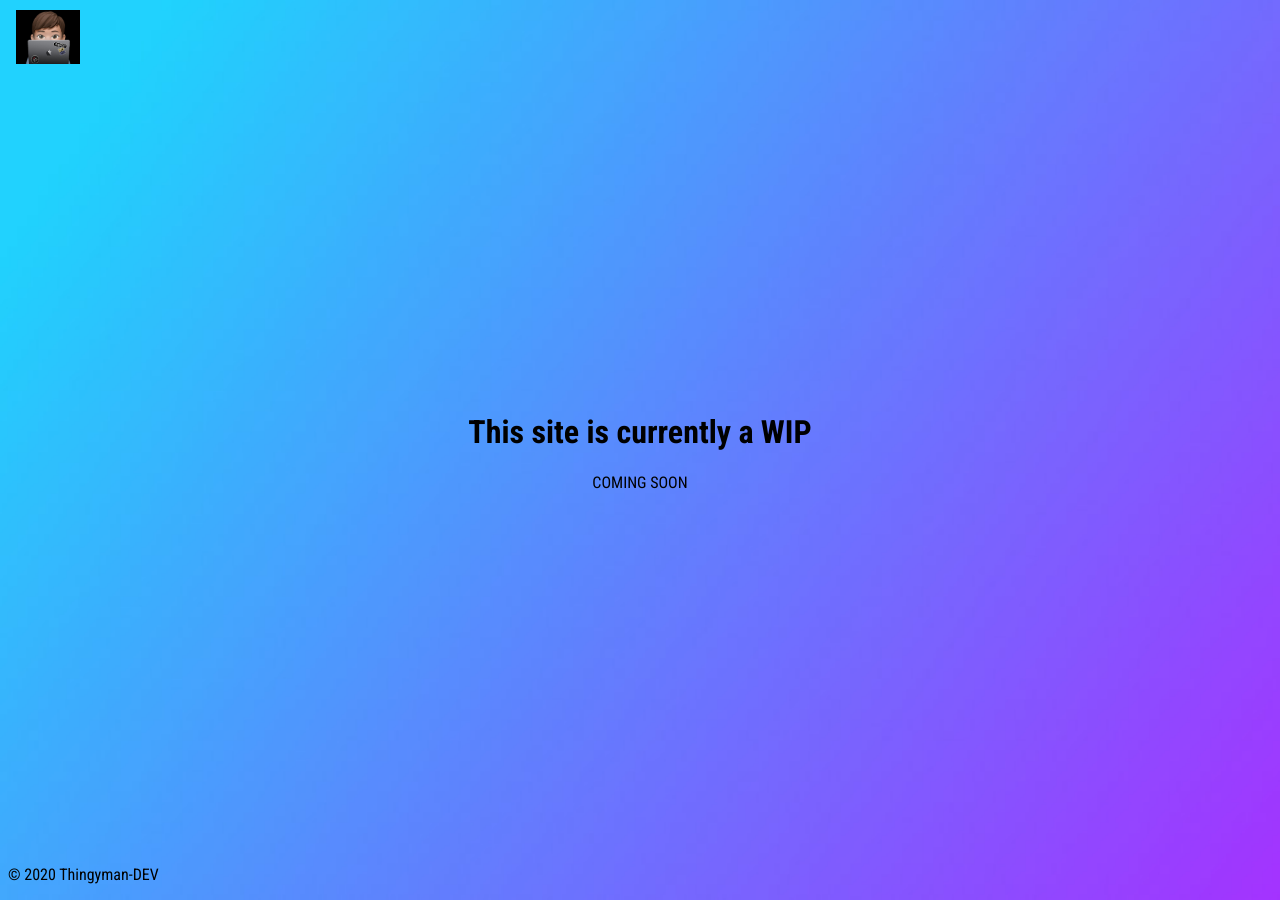
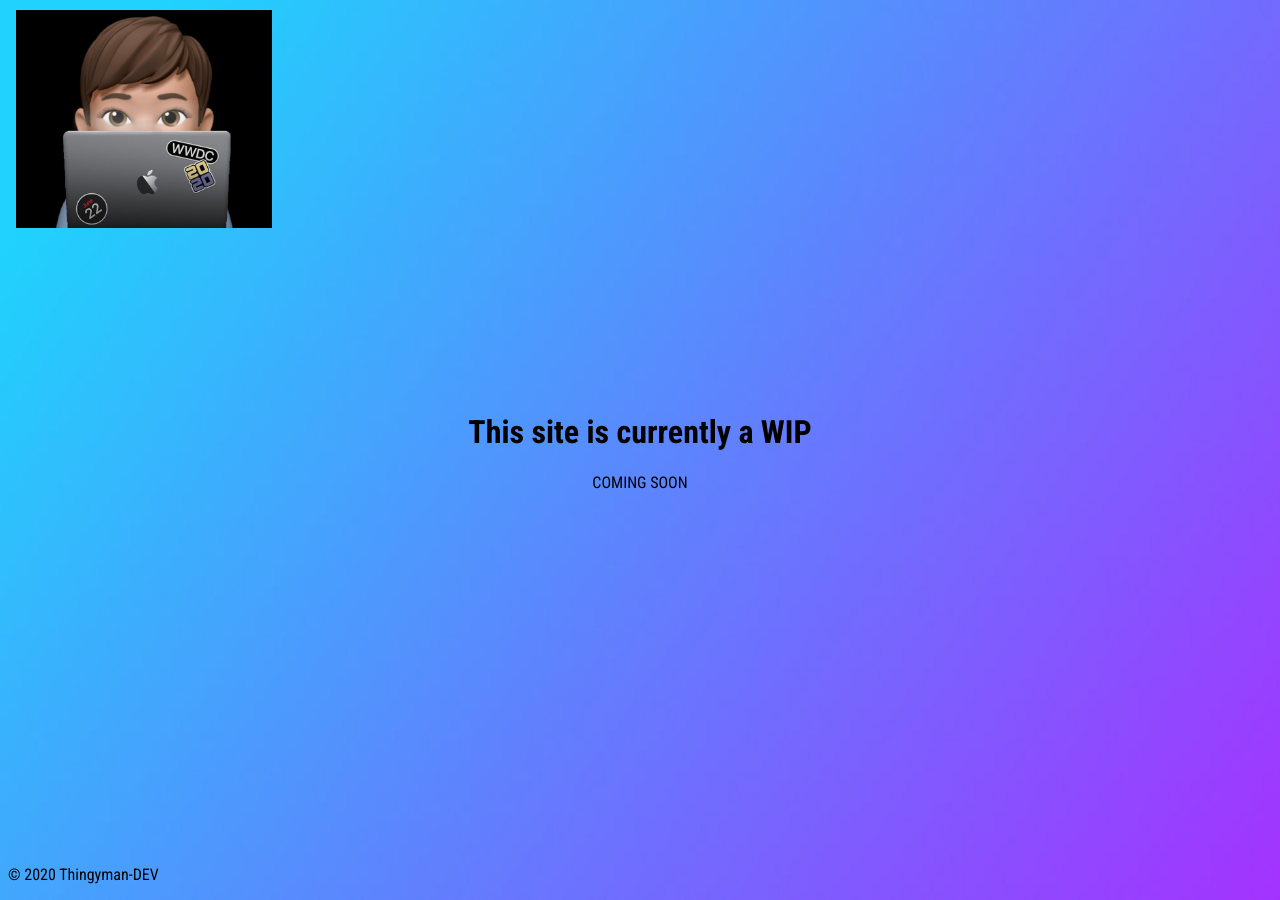
Before and after one commit to TheSeagullDev/TheSeagullDev.github.io, a Jekyll site: the page built from site/index.html, in a window 1280 px wide. Built offline with Jekyll 4.4.1, drawn with Linux system fonts in a browser that asks for light colours.

Commit message:
Update nav.html

```diff
--- a/site/_includes/nav.html
+++ b/site/_includes/nav.html
@@ -1,5 +1,5 @@
 <div class="nav">
 
-  <div class="icon"><img src="/assets/images/Favicon.png" width=64px></div>
+<img src="/assets/images/Favicon.png" width=256px>
 
 </div>
```
